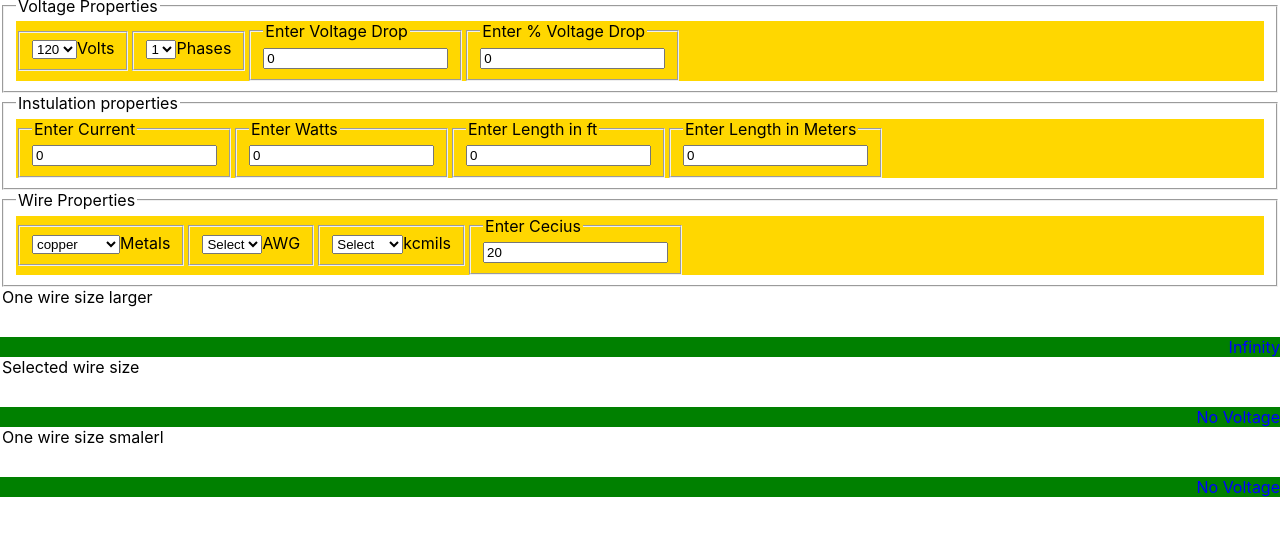
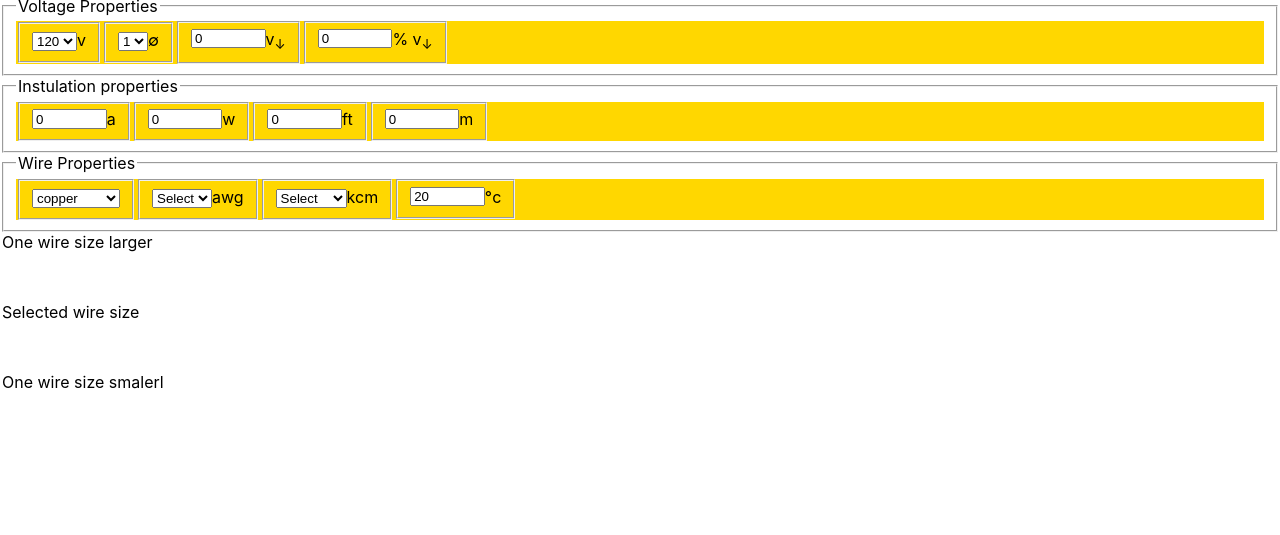
Before and after one commit to Lorpis/react-gallery, a React app: page / in a window 1280 px wide. Shown: the part 149-684 px from the top of the page. Built offline with nearby package versions, Linux system fonts and the light colour scheme.

Commit message:
cleaned up code, working on select list issues

```diff
--- /dev/null
+++ b/src/components/voltageDropCal/IndexSelect.js
@@ -0,0 +1,59 @@
+import React from 'react';
+import  './voltageDropStyles.css';
+////////////////////////notes//////////////////////////////////////
+/*creates a pulldown select that displays a list of values but returns the index number.
+	props:
+		scale = a string that displays next to the select(also used for key)
+		items = a [list] of values
+		onSelect = parent event handler
+	returns ===> the index number of the given list
+
+	this was made so select could set another with paraleled lists within the parent class
+*/
+
+const MenuList = (props) => {
+	let index = 0;
+	let listItem = props.list.map((item)=>
+		<option key = {index}  value = {index++}> {item} </option>
+		);
+	return (
+		<select
+				onChange = {props.onChange}>
+				{listItem}
+		</select>
+		);
+}
+
+/*************classs******************************/
+class IndexSelect extends React.Component{
+	constructor(props){
+		super(props);
+		this.handleChange = this.handleChange.bind(this);
+		this.handleClick = this.handleClick.bind(this);
+
+	}
+
+	handleChange(event){
+		this.props.onSelect(event.target.value);
+		console.log(event.target.value);
+	}
+	handleClick(){
+		this.props.onClick(this.props.scale)
+	}
+
+	render(){
+
+		const scale = this.props.scale
+		const items = this.props.items
+
+		return(
+			<fieldset>
+			<MenuList
+				list = {items}
+				onChange = {this.handleChange}
+			/>{scale}
+			</fieldset>
+			);
+	}
+}
+export default IndexSelect
--- /dev/null
+++ b/src/components/voltageDropCal/NumInput.js
@@ -0,0 +1,67 @@
+import React from 'react';
+import  './voltageDropStyles.css';
+
+////////////////////////////notes///////////////////////////////////
+//input feild that only accepts numbers  to a given decimal place
+/*props are	:
+		decplace = 100 will round yeild 0.00, default is int
+		unit = unit you want displayed next to the field
+		inputValue = the input value you want to feed it
+		onValueChange = parent listener
+		returns ==> the number as a number
+		*/
+
+const scanStrFor = (item, inString) => {
+	//return number of ocurrances
+	var counter = 0;
+	for (var i = 0;  i < inString.length; i++){
+		if (inString.charAt(i) === item) {counter++}
+	}
+	return counter
+}
+
+const isNumberKey = (number, decPlace) => {
+	//input  number string or float, returns number rounded to 3
+	let str = String(number);
+	if ( str.charAt(str.length -1) === '.'  &&  !(str.indexOf('.') < str.length-1)) { return str}
+	else  if ( str.charAt(str.length -1) === '0' &&  scanStrFor('.' , str) === 1) {return str}
+	else {
+		const input = parseFloat(number);
+		if(input === 0){return 0}
+		if(Number.isNaN(input)){return ' '}
+		else {return Math.round(input*1000)/1000}
+		}
+}
+
+
+class NumInput extends React.Component{
+
+	constructor(props){
+		super(props);
+		this.handleChange = this.handleChange.bind(this);
+		this.decPlace =this.props.decplace;
+	}
+
+	handleChange(event){
+		let decPlace = this.props.decplace ? this.props.decplace:1;
+		let number =isNumberKey(event.target.value, decPlace)
+    	this.props.onValueChange(number);
+	};
+
+	render(){
+		const fieldValue = this.props.inputValue
+		const unit = this.props.unit;
+		return (
+			<fieldset >
+				<div style = {{display: 'flex'}}>
+					<input style = {{width: '5em', height: '1em'}}
+						value = {fieldValue}
+						onChange = {this.handleChange}/>
+					{unit}
+				</div>
+			</fieldset>
+		);
+	}
+}
+
+export default NumInput ;
--- a/src/components/voltageDropCal/voltageDrop.js
+++ b/src/components/voltageDropCal/voltageDrop.js
@@ -1,4 +1,6 @@
-import React from 'react';
+import React,   { useLayoutEffect, useState } from 'react';
+import  NumInput from './NumInput';
+import IndexSelect from './IndexSelect';
 import  './voltageDropStyles.css';
 
 
@@ -6,21 +8,26 @@ import  './voltageDropStyles.css';
 
 
 /********************Voltage Drop constants**********************/
-/*input variable*/
+/*variable for html display*/
 const unitType = {
-	voltage:'Voltage',
-	amps:'Current',
-	ft:'Length in ft',
-	m:'Length in Meters',
-	kcmils:'Area',
+	phase:'∅',
+	volts:'v',
+	amps:'a',
+	feet:'ft',
+	meters:'m',
+	kcmils:'kcm',
 	metal:'Metal',
-	pvd:'% Voltage Drop',
-	vd:'Voltage Drop',
-	p:'Watts',
-	temp:'Cecius',
+	pvd:<div> % v<sub>↓</sub></div>,
+	vd:<div> v<sub>↓</sub></div>,
+	watts:'w',
+	temp:'°c',
+	gauge:'awg',
+
 
 
 };
+
+const decplace  = 1000;//defaut persisi
 
 //pulldown list items
 const voltages = [120, 208, 240, 277, 347, 416, 480, 600];
@@ -45,7 +52,7 @@ const kValues = {copper:{k:10.4, tempCo:0.0039},
 
 
 //CEC given standard wire sizes for pulldown
-const gauges = ['Select ','18','16','14',
+const gauges = ['Select','18','16','14',
 						   '12','10','8',
 						   '6','4','3',
 						   '2','1','0',
@@ -63,14 +70,35 @@ const kcmils = ['Select','1.624','2.583','4.107',
 
 
 /**************voltage drop graphical display*********************************/
+
+
+function useWindowSize() {
+	const [size, setSize] = useState([0, 0]);
+	useLayoutEffect(() => {
+		function updateSize() {
+			setSize([window.innerWidth, window.innerHeight]);
+		}
+	window.addEventListener('resize', updateSize);
+	updateSize();
+	return () => window.removeEventListener('resize', updateSize);
+	}, []);
+	return  size;
+}
+
+function ShowWindowDimensions(props) {
+	const [width, height] = useWindowSize();
+	return  <span>Window size: {width} x {height}</span>;
+}
+
+
 const makePercent = (item, outOf)  =>{
-	return String(Math.round(100*item/outOf)) + '%'
+	return  String(Math.round(100*item/outOf)) + '%'
 }
 
 const barList = (props) => {
 	let lengths = [props.overRatedLength, props.ratedLength, props.underRatedLength, -1];
 	let classNames = ['overRated','rated', 'underRated', 'noVoltage'];
-	let totalLength = props.totalLength ? props.totalLength: 100;
+	let totalLength = props.totalLength ? props.totalLength: 0;
 	var barlist = []
 	var usedUp = 0;
 	var percent;
@@ -96,35 +124,12 @@ const barList = (props) => {
 }
 
 
-
-
-
-
-
-
-/*
-	 let  l1= props.overRatedLength;
-	 let  l2 = props.ratedLength;
-	 let l3 = props.underRatedLength;
-	let lT = props.totalLength*2
-	let LengthToZeroV = l3
-
-	let p1 = makePercent(l1, lT);
-	let p2= makePercent((l2 - l1), lT);
-	let p3 = makePercent((l3 -l2), lT);
-
-
-
- return[{ className: 'overRated', percent:p1, length:l1},
- 			  {className: 'rated', percent:p2, length:l2},
- 			  {className: 'underRated', percent:p3, length:l3}]}
-
-*/
-
 const LimitBarEl = (props) => {
+	var key = 0;
 	let lengthScale = props['lengthScale']
 	let limitMap = props.barList.map((bar) =>
 		<div
+		key = {`barEl${key++}`}
 		className = {bar['className']}
 		style = {{width: `${bar['percent']}`}}>
 		{bar['length']} {props['lengthScale']}
@@ -147,14 +152,6 @@ class Result extends React.Component{
 
 	render(){
 		const lengthScale = this.props.lengthScale;
-		/*const input = {
-			length:[
-				this.props.overRatedLength,
-				this.props.ratedLength,
-				this.props.underRatedLength,
-				this.props.noVoltageLength],
-			lengthScale:this.props.lengthScale
-		}*/
 
 		var barlist = barList(this.props)
 		return(
@@ -165,93 +162,6 @@ class Result extends React.Component{
 					lengthScale = {lengthScale}/>
 			</div>
 			);
-	}
-}
-
-/*************Pulldown Menues: kcmils child class of Voltage Drop *********************/
-/*********pulldown functions***********************/
-/*pull down list insert function*/
-
-const MenuList = (props) => {
-	let amps = 0;
-	let listItem = props.list.map((item)=>
-		<option key = {amps} value = {amps++}> {item} </option>
-		);
-	return (
-		<select
-				onChange = {props.onChange}
-				onClick = {props.onClick}>
-				{listItem}
-		</select>
-		);
-}
-
-/*************classs******************************/
-class Select extends React.Component{
-	constructor(props){
-		super(props);
-		this.handleChange = this.handleChange.bind(this);
-		this.handleClick = this.handleClick.bind(this);
-
-	}
-
-	handleChange(event){
-		this.props.onSelect(event.target.value);
-	}
-	handleClick(){
-		this.props.onClick(this.props.scale)
-	}
-
-	render(){
-		const scale = this.props.scale
-		const items = this.props.items
-
-		return(
-			<fieldset>
-			<MenuList
-				list = {items}
-				onChange = {this.handleChange}
-				onClick = {this.handleClick}
-			/>{scale}
-			</fieldset>
-			);
-	}
-}
-
-/********************Field input:  kcmils child of Volscalee Drop****************************/
-/********input feild functions*****************/
-
-/********class******************************/
-class Input extends React.Component{
-	constructor(props){
-		super(props);
-		this.handleChange = this.handleChange.bind(this);
-	}
-
-	handleChange(event){
-		//an attempt to serialize the event within child
-		/*this.props.onValueChange([voltage.target.value, this.props.unit]);*/
-
-    	this.props.onValueChange(event.target.value);
-
-		//this.props.onValueChange(event.target.value);
-
-
-	};
-
-	render(){
-		const fieldValue = this.props.inputValue
-		const unit = this.props.unit;
-		return (
-			<fieldset >
-				<legend> Enter { unitType[unit] } </legend>
-				<div >
-					<input
-						value = {fieldValue}
-						onChange = {this.handleChange} />
-				</div>
-			</fieldset>
-		);
 	}
 }
 
@@ -274,17 +184,6 @@ const toKcmils = (k,  length, amps, multiple) =>{}
 const toLength = (k, kcmils, amps, multiple) => {}
 const vdCalc = (k, kcmils, amps, length, mutiple,) => {}
 
-const VoltageDropCalc = (props) => {
-
-	let k = kValues[props.metal];
-	let cmils = parseInt(props.kcmils)*1000;
-	let vd = (2*k*props.amps*props.length)/cmils
-	let pvd = 100*vd/ props.volts
-
-
-
-	return <p> The voltage drop  is {vd}Volts, making it a {pvd}persent voltage drop</p>;
-}
 
 const toLengthFromPVD = (k, phase, amps, volts, ft, cm, pvd, disScale)  => {
 	let multiple = phase === 1 ? 2: Math.sqrt(3)
@@ -296,25 +195,9 @@ const toLengthFromPVD = (k, phase, amps, volts, ft, cm, pvd, disScale)  => {
 }
 
 
-const scanStrFor = (item, inString) => {
-	//return number of ocurrances
-	var counter = 0;
-	for (var i = 0;  i < inString.length; i++){
-		if (inString.charAt(i) === item) {counter++}
-	}
-	return counter
-}
 
-const isNumberKey = (number) => {
-	let str =number;
-	if ( str.charAt(str.length -1) === '.'  &&  !(str.indexOf('.') < str.length-1)) { return str}
-	else  if ( str.charAt(str.length -1) === '0' &&  scanStrFor('.' , str) === 1) {return str}
-	else {
-		const input = parseFloat(number);
-		if(Number.isNaN(input)){return ' '}
-		else {return Math.round(input*1000)/1000}
-		}
-}
+
+
 
 // general convertion
 const tryConvert = (measure, convert, volts) => {
@@ -342,7 +225,7 @@ const toWatts = (amps, volts) => {return amps*volts}
 
 
 
-const getIndexNum = (item, list) => {///////////////////////////////////////////////////////////////////////
+const getIndexNum = (item, list) => {
 	for (var i=0; i < list.length; i++) {
 		if (item < list[i]) {return i; break}
 	}
@@ -365,14 +248,12 @@ const vdToCmils = (phase, k, amps, length, vd) => {
 }
 
 const cmilsToVd = (phase, k, amps, length, cmils) => {
+	if(!Number.isNaN(cmils)){return ''}
 	let multiple = phase === 3 ? Math.sqrt(3):2;
 	return Math.round((multiple*k*amps*length *1000)/cmils)/1000
 }
 
 
-//const vdToCmils = (phase, k, amps, length, vd)
-//const cmilsToVd = (phase, k, amps, length, cmils)
-//const getIndexNum = (item, list) => {
 
 
 
@@ -398,14 +279,11 @@ class voltageDropInputs extends React.Component{
 		//select
 		this.handleAWGChange = this.handleAWGChange.bind(this);
 		this.handlekcmilsChange = this.handlekcmilsChange.bind(this);
-		this.handleWireClick = this.handleWireClick.bind(this);
 		this.handleVoltageChange = this.handleVoltageChange.bind(this);
-		this.handleVoltageClick = this.handleVoltageClick.bind(this);
 		this.handlePhaseChange = this.handlePhaseChange.bind(this);
-		this.handlePhaseClick = this.handlePhaseClick.bind(this);
+
 		//wire properties
 		this.handleMetalChange = this.handleMetalChange.bind(this);
-		this.handleMetalClick = this.handleMetalClick.bind(this);
 		this.handleTempChange = this.handleTempChange.bind(this);
 
 
@@ -416,7 +294,7 @@ class voltageDropInputs extends React.Component{
 			metal:'copper',
 
 			//votage drop
-			vdScale:'',
+			vdScale:'vd',
 			vd:0,
 			vdMag:0,//selected value
 
@@ -459,7 +337,6 @@ class voltageDropInputs extends React.Component{
 		let voltage = voltages[event]
 		this.setState({voltage});
 	}
-	handleVoltageClick(event){}
 
 
 
@@ -467,40 +344,30 @@ class voltageDropInputs extends React.Component{
 	//installation
 			//power
 	handleAmpChange(event){
-		let amps = isNumberKey(event);
+		let amps = event;
 		this.setState({powScale:'amps', powMag:amps,  amps});
 	}
+
 	handleWattChange(event){
-		let powMag = isNumberKey(event);
+		let powMag =event;
 		let amps = tryConvert(powMag , toAmps, this.state.voltage );
 		this.setState({powScale: 'p', powMag, amps })
 	}
+
 	handlePhaseChange(event){
 		let phase = phases[event]
 		this.setState({phase})
 	}
-	handlePhaseClick(event){}
-
-
 			//distance
 	handleFootChange(event){
-		let length = isNumberKey(event);
-/*
-		if (this.state.calcScale === 'vd'){
-			let cmils = tryCalculate(vdToCmils, this.state.phase, this.state.k, this.state.amps, length, this.state.vd);
-			let wireIndex = getIndexNum(cmils*1000, kValues);
-			this.setState({wireIndex})}
-*/
+		let length = event;
 		this.setState({disScale:'ft',distance:length, length});
+	};
 
-;
-	};
 	handleMeterChanged(event){
-		let distance = isNumberKey(event);
+		let distance = event;
 		let length = tryConvert(distance, toFeet);
 		this.setState({disScale:'m',distance, length});
-
-;
 	};
 
 	//Wire Properties
@@ -509,19 +376,15 @@ class voltageDropInputs extends React.Component{
 		let k = kCalc(metal, this.state.temperature)
 		this.setState({metal,k});
 	}
+
 	handleTempChange(event){
-		let temperature= isNumberKey(event);
+		let temperature=event;
 		let k = kCalc(this.state.metal, temperature)
 		this.setState({temperature, k})
 	}
 
 
-
 	//***selects***
-	 handleWireClick(event){
-	}
-
-
 
 	handleAWGChange(event){
 		let cmils= parseFloat(kcmils[event])*1000;
@@ -538,13 +401,13 @@ class voltageDropInputs extends React.Component{
 	}
 
 	handleVDChange(event){
-		var vdMag = isNumberKey(event);
+		var vdMag = event;
 		let vd = vdMag > this.state.voltage ? this.state.voltage:vdMag ;
 		this.setState({calcScale: 'VD', vdScale:'vd', vdMag:vd, vd});
 	}
 
 	handlePVDChange(event){
-		var vdMag = isNumberKey(event) ;
+		var vdMag = event;
 		vdMag = vdMag > 100?100:vdMag;
 		let  vd = tryConvert(vdMag, toVDfromPVD, this.state.voltage)
 		this.setState({calcScale:'VD', vdScale: 'pvd', vdMag, vd})
@@ -554,6 +417,7 @@ class voltageDropInputs extends React.Component{
 
 	render(){
 		//calc variables
+
 		const phase = this.state.phase;
 		const k = this.state.k;
 		const amps = this.state.amps;
@@ -613,29 +477,30 @@ class voltageDropInputs extends React.Component{
 					<legend> Voltage Properties </legend>
 					<div className = 'fieldFlex'>
 						<div className = 'flexBox'>
-							<Select
-								scale = 'Volts'
+							<IndexSelect
+								scale = {unitType['volts']}
 								items= {voltages}
-								onSelect = {this.handleVoltageChange}
-								onClick = {this.handleVoltageClick}/>
+								onSelect = {this.handleVoltageChange}/>
 						</div>
 
 						<div className = 'flexBox'>
-							<Select
-								scale = 'Phases'
+							<IndexSelect
+								scale = {unitType['phase']}
 								items = {phases}
-								onSelect = {this.handlePhaseChange}
-								onClick = {this.handlePhaseClick}/>
+								onSelect = {this.handlePhaseChange}/>
 						</div>
+
 						<div className = 'flexBox'>
-							<Input
-							unit = "vd"
+							<NumInput
+							unit = {unitType['vd']}
 							inputValue = {vd}
 							onValueChange = {this.handleVDChange}/>
 						</div>
+
 						<div className = 'flexBox'>
-							<Input
-							unit = "pvd"
+							<NumInput
+							decplace = {decplace}
+							unit = {unitType['pvd']}
 							inputValue = {pvd}
 							onValueChange = {this.handlePVDChange}/>
 						</div>
@@ -649,14 +514,16 @@ class voltageDropInputs extends React.Component{
 					<div className = 'fieldFlex'>
 						<div className = 'flexBox'>
 
-							<Input
-							unit = "amps"
+							<NumInput
+							decplace = {decplace}
+							unit = {unitType['amps']}
 							inputValue = {ampInput}
 							onValueChange = {this.handleAmpChange}/>
 						</div>
 						<div className = 'flexBox'>
-							<Input
-							unit = "p"
+							<NumInput
+							decplace = {decplace}
+							unit = {unitType['watts']}
 							inputValue = {wattInput}
 							onValueChange = {this.handleWattChange}/>
 
@@ -664,14 +531,16 @@ class voltageDropInputs extends React.Component{
 
 						</div>
 						<div className = 'flexBox'>
-							<Input
-								unit = "ft"
+							<NumInput
+								decplace = {decplace}
+								unit = {unitType['feet']}
 								inputValue = {feet}
 								onValueChange = {this.handleFootChange}/>
 						</div>
 						<div className = 'flexBox'>
-							<Input
-								unit = "m"
+							<NumInput
+								decplace = {decplace}
+								unit = {unitType['meters']}
 								inputValue = {meters}
 								onValueChange = {this.handleMeterChange}/>
 						</div>
@@ -681,33 +550,32 @@ class voltageDropInputs extends React.Component{
 				<legend> Wire Properties </legend>
 					<div className = 'fieldFlex'>
 						<div className = 'flexBox'>
-							<Select
-								scale = 'Metals'
+							<IndexSelect
+								scale = ''
 								items = {metals}
-								onSelect = {this.handleMetalChange}
-								onClick = {this.handleMetalClick}/>
+								onSelect = {this.handleMetalChange}/>
 						</div>
 						<div className = 'flexBox'>
-							<Select
-								scale= 'AWG'
+							<IndexSelect
+								scale= {unitType['gauge']}
 								items = {AWGState}
 								onSelect = {this.handleAWGChange}
-								onClick = {this.handleWireClick}
-								/>
+							/>
 						</div>
 						<div className = 'flexBox'>
-							<Select
-								scale= 'kcmils'
+							<IndexSelect
+								scale= {unitType['kcmils']}
 								items = {milsState}
 								onSelect = {this.handlekcmilsChange}
 								onClick = {this.handleWireClick}
-								/>
+							/>
 						</div>
-
-							<Input
-							unit = "temp"
+							<NumInput
+							decplace = {decplace}
+							unit = {unitType['temp']}
 							inputValue = {this.state.temperature}
-							onValueChange = {this.handleTempChange}/>
+							onValueChange = {this.handleTempChange}
+						/>
 					</div>
 			</fieldset>
 
--- a/src/components/voltageDropCal/voltageDropStyles.css
+++ b/src/components/voltageDropCal/voltageDropStyles.css
@@ -15,6 +15,7 @@
 	display: flex;
 	justify-content: center;
 	border-color: solid solid-black;
+	align-items: center;
 
 
 
@@ -65,7 +66,6 @@
 	transition: width 1s;
 }
 .noVoltage{
-
 	display: flex;
 	white-space: nowrap;
   	overflow: hidden;
```
Also changed, not shown: src/components/voltageDropCal/LineGraph.js (added, +14 -0 lines), build/asset-manifest.json, build/index.html, build/service-worker.js, 6 other files.
